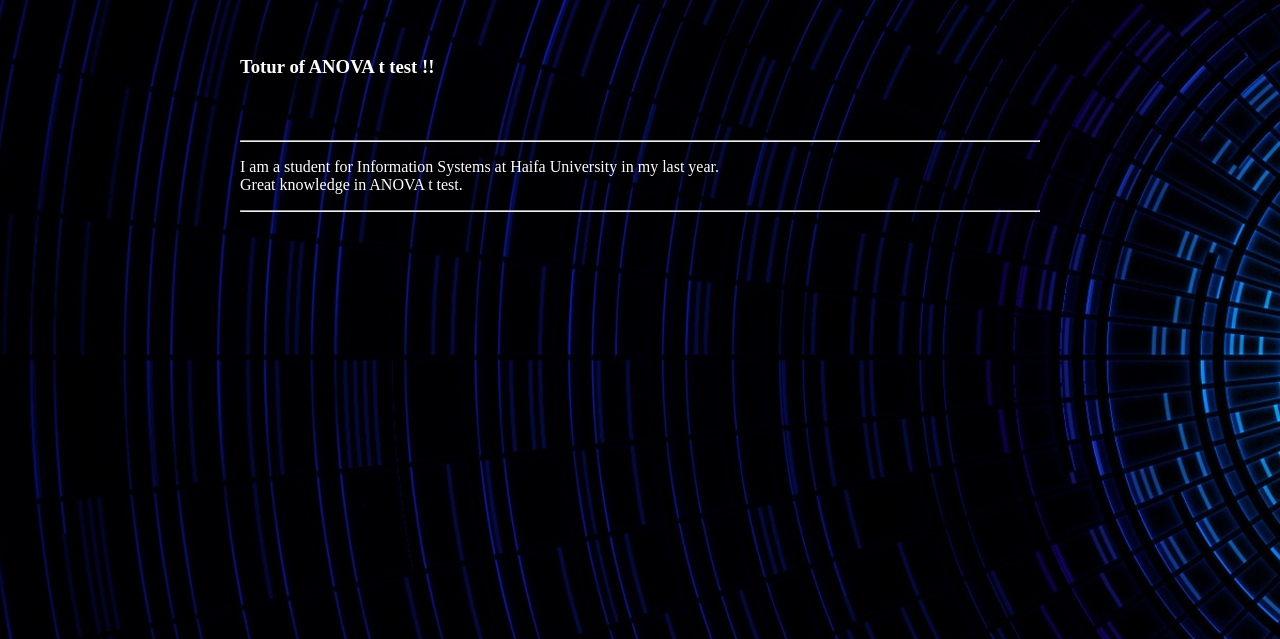
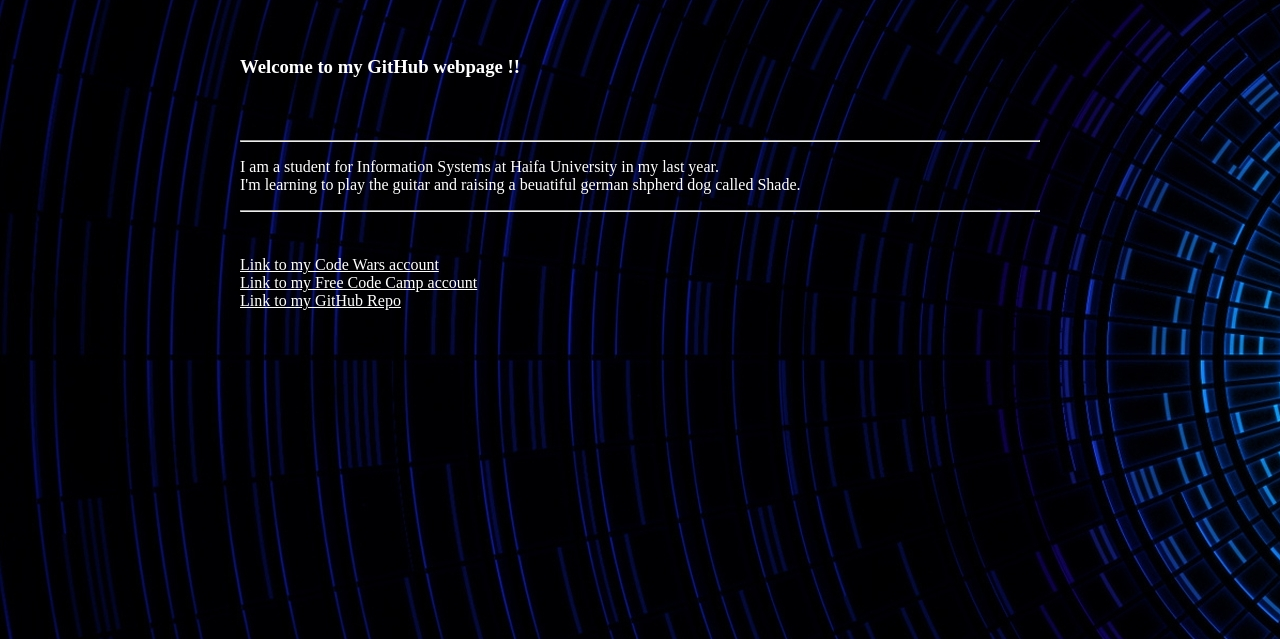
Before and after one commit to Ryan2601/RyanNatoor.github.io, a plain HTML site: page index.html in a window 1280 px wide. Shown: the part 161-800 px from the top of the page. Drawn offline with Linux system fonts and the light colour scheme.

Commit message:
Update index.html

```diff
--- a/index.html
+++ b/index.html
@@ -1,65 +1,4 @@
-<style>
 
-
-
-  body { background-image: url("images/Dark-blue-wallpaper-HD-download.jpg"); }
-
-  #title {color: white; align:center;}
-
-  a {color:white;}
-
-  h3 {color:white;}
-
- p {color:white;}
-
-  div{position: absolute;
-  margin: auto;
-
-  top: 200px;
-
-  right: 0;
-
-  bottom: 0;
-
-  left: 0;
-
-    width: 800px;
-
-  height: 800px;}
-
-</style>
-
-<div>
-
-<h1 id="title"> Ryan Natoor</h1>
-
-<br>
-
-<h3> Totur of ANOVA t test !!</h3>
-
-<br>
-
-<br>
-
-<hr>
-
-<p>I am a student for Information Systems at Haifa University in my last year. <br/>
-
-  Great knowledge in ANOVA t test.</p>
-
-<hr>
-
-<br>
-
-<br>
-
-</div>
-
-
-
-
-
-<!--
 
 <style>
 
@@ -95,5 +34,3 @@
 <br>
 <a id="link_GHR" href="https://github.com/Ryan2601/RyanNatoor.github.io" target="_blank"> Link to my GitHub Repo</a>
 </div>
-
--->
```
